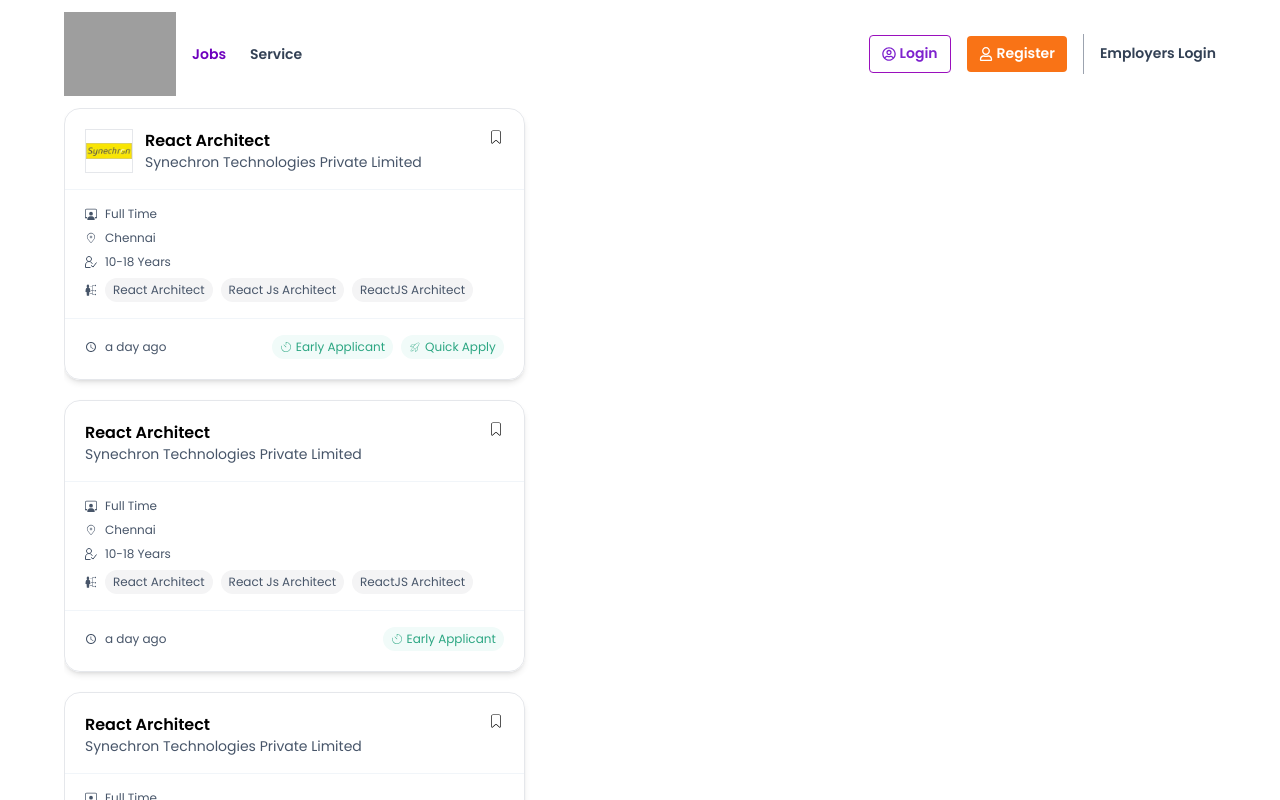
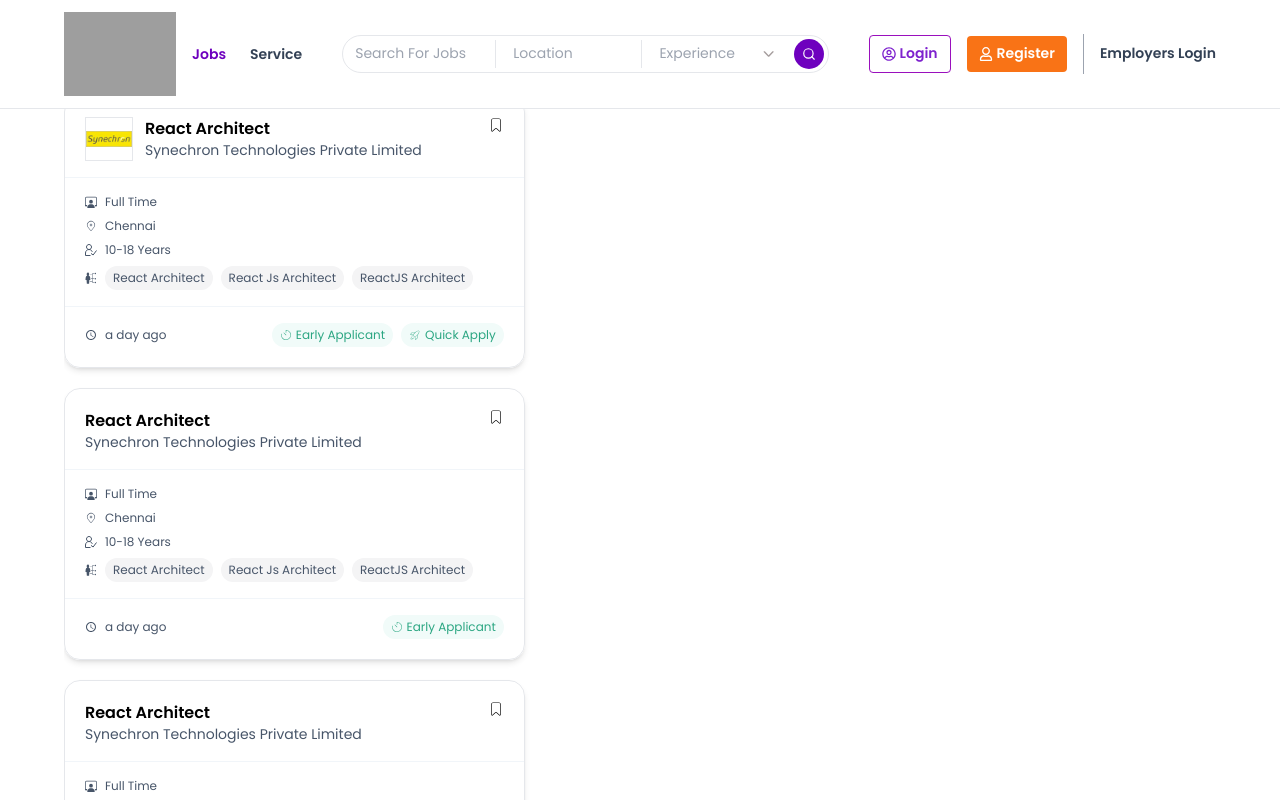
Before and after one commit to SIYON-K-W/Foundit-clone, a React (Vite) app: page /Jobs in a window 1280 px wide. Shown: the top 800 px of the page. Built offline with nearby package versions, Linux system fonts and the light colour scheme; grey boxes are pictures that could not be loaded; the HTML template or start-up script is replaced by a standard one.

Commit message:
jobs section

```diff
--- a/src/components/general/boxes/Search.jsx
+++ b/src/components/general/boxes/Search.jsx
@@ -7,31 +7,21 @@
 import Searchpart from "../parts of search/Searchpart";
 import Categorypart from "../parts of search/Categorypart";
 import Searchbutton from "../parts of search/Searchbutton";
+import Location from "../parts of search/Location";
 
 function Search() {
 	return (
 		<>
 			<div className="grow">
-				<form className="bg-white flex items-center h-14 rounded-full pl-4 pr-2 py-2 gap-3">
+				<form className="bg-white flex items-center h-14 rounded-full pl-4 pr-2 py-2">
 					<div className="h-full border-r-2 w-1/2">
-						<Searchpart placeholding={"search for jobs"} />
+						<Searchpart placeholding={"Search For Jobs"} />
+					</div>
+					<div className="h-full border-r-2">
+						<Location cls={""} />
 					</div>
 					<div className="h-full">
-						<div
-							className={
-								"flex items-center gap-3 h-full border-r-2"
-							}>
-							<MdOutlineLocationOn className="text-2xl text-[#a59d9d]" />
-							<input
-								type="text"
-								placeholder="Location"
-								disabled
-								className="h-full border-none outline-none w-full text-base font-custom1 bg-white"
-							/>
-						</div>
-					</div>
-					<div className="h-full">
-						<Categorypart />
+						<Categorypart cls={"top-14"} />
 					</div>
 					<Searchbutton
 						clas={"py-3 px-11 rounded-full bg-[#6E00BE]"}
--- a/src/components/general/button/LSbutton.jsx
+++ b/src/components/general/button/LSbutton.jsx
@@ -40,7 +40,8 @@
 						{icon}
 					</li>
 				)}
-				<li className={`text-sm font-semibold ${colour} capitalize`}>
+				<li
+					className={`text-sm font-semibold ${colour} capitalize whitespace-nowrap`}>
 					{type}
 				</li>
 			</ul>
--- a/src/components/general/parts of search/Categorypart.jsx
+++ b/src/components/general/parts of search/Categorypart.jsx
@@ -3,7 +3,7 @@
 import { IoIosArrowDown } from "react-icons/io";
 import { MdOutlineCategory } from "react-icons/md";
 
-function Categorypart() {
+function Categorypart({ cls, icon = true }) {
 	const [category, setCategory] = useState("");
 	const Handlebox = () => {
 		const show = document.getElementsByClassName("turnit")[0];
@@ -17,22 +17,28 @@
 		}
 	};
 	return (
-		<div className="flex items-center gap-3 h-full relative">
-			<MdOutlineCategory className="text-xl text-[#a59d9d]" />
+		<div className={`flex items-center gap-3 h-full relative px-3`}>
+			{icon && <MdOutlineCategory className="text-xl text-[#a59d9d]" />}
 			<input
 				type="text"
 				placeholder="experience"
 				value={category}
 				id="inputcategory"
-				className="w-[70%] h-full border-none outline-none capitalize text-base font-custom1"
+				className={`${
+					icon ? "w-[70%]" : "w-full text-sm"
+				} h-full border-none outline-none capitalize text-base font-custom1`}
 				onClick={Handlebox}
 				readOnly
 			/>
 			<IoIosArrowDown
 				id="arrow"
-				className="transition-transform text-xl text-[#a59d9d]"
+				className="transition-transform text-xl text-[#a59d9d] ml-auto"
 			/>
-			<ClickCategory category={category} setCategory={setCategory} />
+			<ClickCategory
+				category={category}
+				setCategory={setCategory}
+				cls={cls}
+			/>
 		</div>
 	);
 }
--- /dev/null
+++ b/src/components/general/parts of search/Location.jsx
@@ -0,0 +1,19 @@
+import React from "react";
+import { MdOutlineLocationOn } from "react-icons/md";
+
+function Location({ cls, icon = true, clas }) {
+	return (
+		<div className={`flex items-center gap-3 h-full pl-3 ${cls}`}>
+			{icon && (
+				<MdOutlineLocationOn className="text-2xl text-[#a59d9d]" />
+			)}
+			<input
+				type="text"
+				placeholder="Location"
+				className={`h-full border-none outline-none w-full text-base font-custom1 bg-white ${clas}`}
+			/>
+		</div>
+	);
+}
+
+export default Location;
--- a/src/components/general/parts of search/Searchpart.jsx
+++ b/src/components/general/parts of search/Searchpart.jsx
@@ -1,11 +1,11 @@
 import React, { useState } from "react";
 import { FiSearch } from "react-icons/fi";
 
-function Searchpart({ placeholding, read, clas }) {
+function Searchpart({ placeholding, read, clas, icon = true, inputcls }) {
 	const [searchjob, setSearchJob] = useState("");
 	return (
 		<div className={`flex items-center gap-3 h-full ${clas}`}>
-			<FiSearch className="text-2xl text-[#a59d9d]" />
+			{icon && <FiSearch className="text-2xl text-[#a59d9d]" />}
 			{read ? (
 				<input
 					type="text"
@@ -19,7 +19,7 @@
 					type="text"
 					placeholder={`${placeholding}`}
 					onChange={(e) => setSearchJob(e.target.value)}
-					className="h-full border-none outline-none w-full text-base font-custom1"
+					className={`h-full border-none outline-none w-full text-base font-custom1 ${inputcls}`}
 				/>
 			)}
 		</div>
--- a/src/components/includes/navbar/Allbox.jsx
+++ b/src/components/includes/navbar/Allbox.jsx
@@ -3,6 +3,7 @@
 import Categorypart from "../../general/parts of search/Categorypart";
 import Searchbutton from "../../general/parts of search/Searchbutton";
 import { IoMdClose } from "react-icons/io";
+import Location from "../../general/parts of search/Location";
 function Allbox({ settheitem }) {
 	return (
 		<div className="h-screen w-full absolute bg-white">
@@ -15,16 +16,22 @@
 							onClick={settheitem.removehandleit}
 						/>
 					</div>
-					<div className="flex flex-col items-center gap-9">
+					<div className="flex flex-col items-center gap-4">
 						<div className="w-full h-11 bg-white rounded-md pl-4 pr-2 py-2 border">
-							<Searchpart placeholding={"search for jobs"} />
+							<Searchpart placeholding={"Search For Jobs"} />
 						</div>
 						<div className="w-full h-11 bg-white rounded-md pr-2 py-2 border">
-							<Categorypart />
+							<Location cls={""} />
+						</div>
+						<div className="w-full h-11 bg-white rounded-md pr-2 py-2 border">
+							<Categorypart
+								classs={"pl-4"}
+								cls={"left-0 top-10"}
+							/>
 						</div>
 					</div>
 					<Searchbutton
-						clas={"py-3 rounded-md mt-auto"}
+						clas={"py-3 rounded-md mt-auto bg-purple-700 "}
 						ele={"search"}
 					/>
 				</div>
--- a/src/components/includes/navbar/Navright.jsx
+++ b/src/components/includes/navbar/Navright.jsx
@@ -4,7 +4,7 @@
 import { FaRegUser } from "react-icons/fa";
 import { useLog } from "../../context/Logincontext";
 import LogoutButton from "../../general/button/LogoutButton";
-function Navright() {
+function Navright({ regcol }) {
 	const { logined } = useLog();
 	return (
 		<>
@@ -12,7 +12,10 @@
 				<LogoutButton />
 			) : (
 				<>
-					<div className="flex items-center gap-4 max-4xl:hidden ">
+					<div
+						className={`flex items-center gap-4 ${
+							regcol ? "max-5xl:hidden" : "max-4xl:hidden"
+						}`}>
 						<LSbutton
 							border={"1px solid #9a10bd"}
 							colour={"text-purple-700"}
@@ -34,11 +37,15 @@
 							where={{ type: "link", path: "/auth/Register" }}
 						/>
 					</div>
-					<div className="flex items-center gap-4 4xl:hidden">
+					<div
+						className={`flex items-center gap-4 ${
+							regcol ? "5xl:hidden" : "4xl:hidden"
+						}`}>
 						<LSbutton
 							icon={<FaRegUser />}
 							type={"register"}
 							where={{ type: "link", path: "/auth/Register" }}
+							colour={regcol}
 						/>
 					</div>
 				</>
--- a/src/components/includes/navbar/SecondNavbar.jsx
+++ b/src/components/includes/navbar/SecondNavbar.jsx
@@ -4,16 +4,18 @@
 import List from "./List";
 import Logo from "./Logo";
 import Maindata from "../../general/navbar/Maindata";
+import Navform from "../../screens/jobs/jobcomponents/Navform";
 
 function SecondNavbar() {
 	return (
-		<Maindata>
-			<div className="flex items-center justify-between">
+		<Maindata clas={"fixed bg-white border-b"}>
+			<div className="flex items-center 3xl:gap-10 max-3xl:justify-between">
 				<div className="flex gap-4 items-center">
-					<Logo />
+					<Logo blue={true} />
 					<List set={true} />
 				</div>
-				<Navright />
+				<Navform />
+				<Navright regcol={"text-[#9a10bd]"} />
 			</div>
 		</Maindata>
 	);
--- a/src/components/screens/jobs/Job.jsx
+++ b/src/components/screens/jobs/Job.jsx
@@ -9,7 +9,7 @@
 	return (
 		<>
 			<SecondNavbar />
-			<div>
+			<div className="py-24">
 				<div className="wrapper">
 					<div className="flex h-screen overflow-y-auto no-scrollbar">
 						<Card setID={setID} />
--- /dev/null
+++ b/src/components/screens/jobs/jobcomponents/Navform.jsx
@@ -0,0 +1,36 @@
+import React from "react";
+import Searchpart from "../../../general/parts of search/Searchpart";
+import Location from "../../../general/parts of search/Location";
+import Categorypart from "../../../general/parts of search/Categorypart";
+import Searchbutton from "../../../general/parts of search/Searchbutton";
+import { FiSearch } from "react-icons/fi";
+
+function Navform() {
+	return (
+		<div className="h-[38px] grow border flex justify-center items-center pr-1 pl-3 py-1 rounded-full max-3xl:hidden">
+			<form className="flex justify-between items-center h-full w-full">
+				<div className="border-r h-full w-[30%]">
+					<Searchpart
+						placeholding={"Search For Jobs"}
+						icon={false}
+						inputcls={"text-sm"}
+					/>
+				</div>
+				<div className="border-r h-full w-[30%]">
+					<Location icon={false} clas={"text-sm"} />
+				</div>
+				<div className="h-full w-[30%]">
+					<Categorypart icon={false} cls={"top-[34px] left-0"} />
+				</div>
+				<div className="">
+					<Searchbutton
+						ele={<FiSearch />}
+						clas={"py-2 px-2 rounded-full bg-[#6E00BE]"}
+					/>
+				</div>
+			</form>
+		</div>
+	);
+}
+
+export default Navform;
```
Also changed, not shown: src/components/general/boxes/ClickCategory.jsx (+20 -20 lines).
